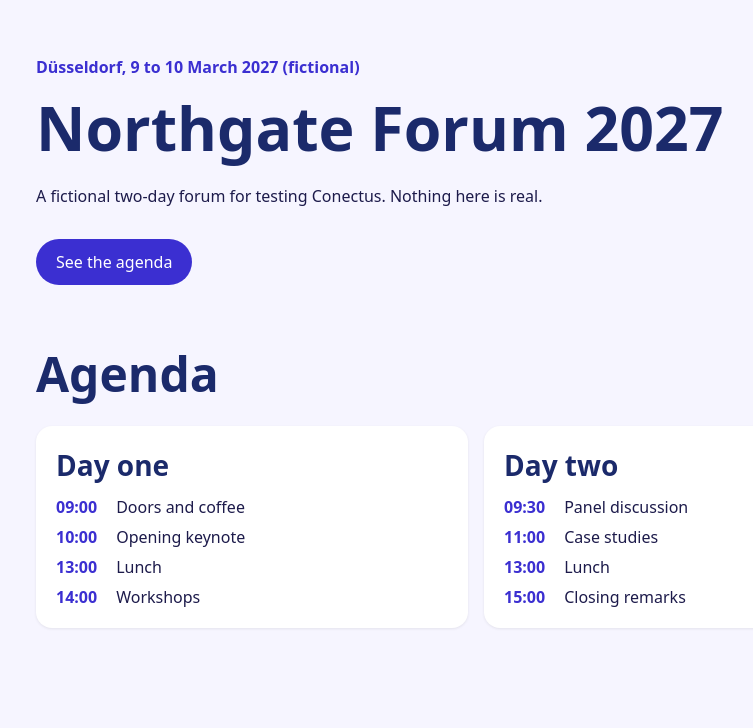
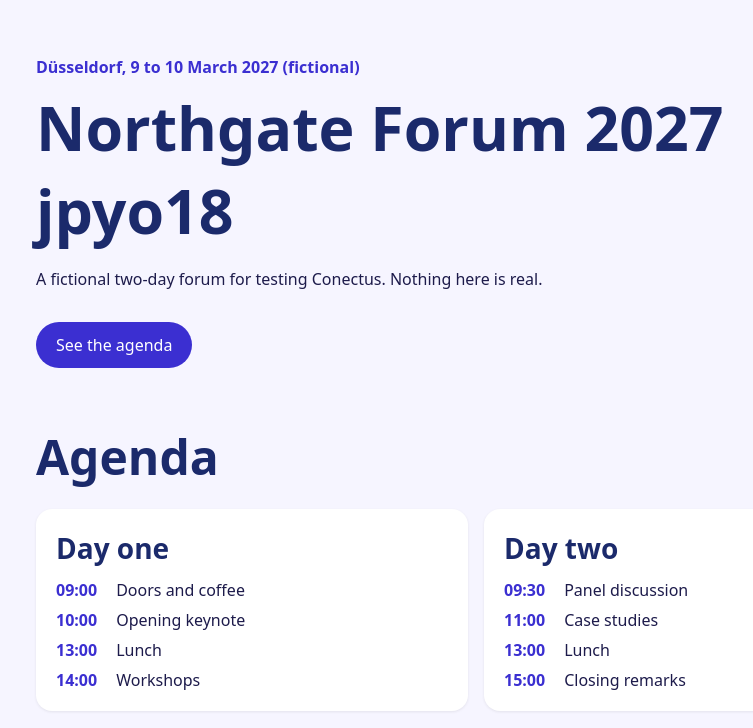
Before and after one commit to codemasterbrown7/conectus-wendy-test-site, a website built with Vite: page index.html in a window 1280 px wide. Shown: the whole page, without its empty margins (164-917 px from the left). Built offline with nearby package versions, Linux system fonts and the light colour scheme.

Commit message:
Change home page main heading
Changes the main heading on the home page from "Northgate Forum 2027" to "Northgate Forum 2027 jpyo18". Nothing else changes.

Proposed by Wendy through Conectus.

```diff
--- a/index.html
+++ b/index.html
@@ -10,7 +10,7 @@
     <main>
       <section class="hero">
         <p class="eyebrow">Düsseldorf, 9 to 10 March 2027 (fictional)</p>
-        <h1>Northgate Forum 2027</h1>
+        <h1>Northgate Forum 2027 jpyo18</h1>
         <p>A fictional two-day forum for testing Conectus. Nothing here is real.</p>
         <a class="cta" href="#agenda">See the agenda</a>
       </section>
```
